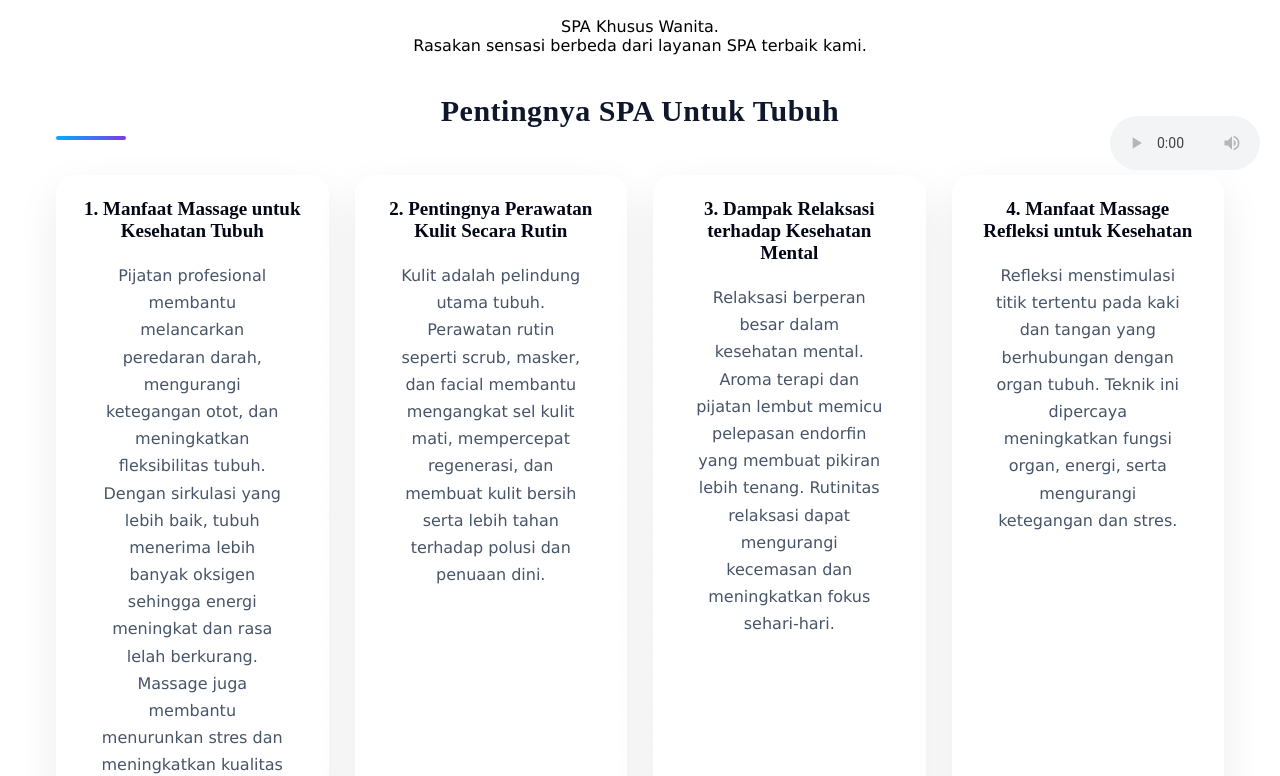
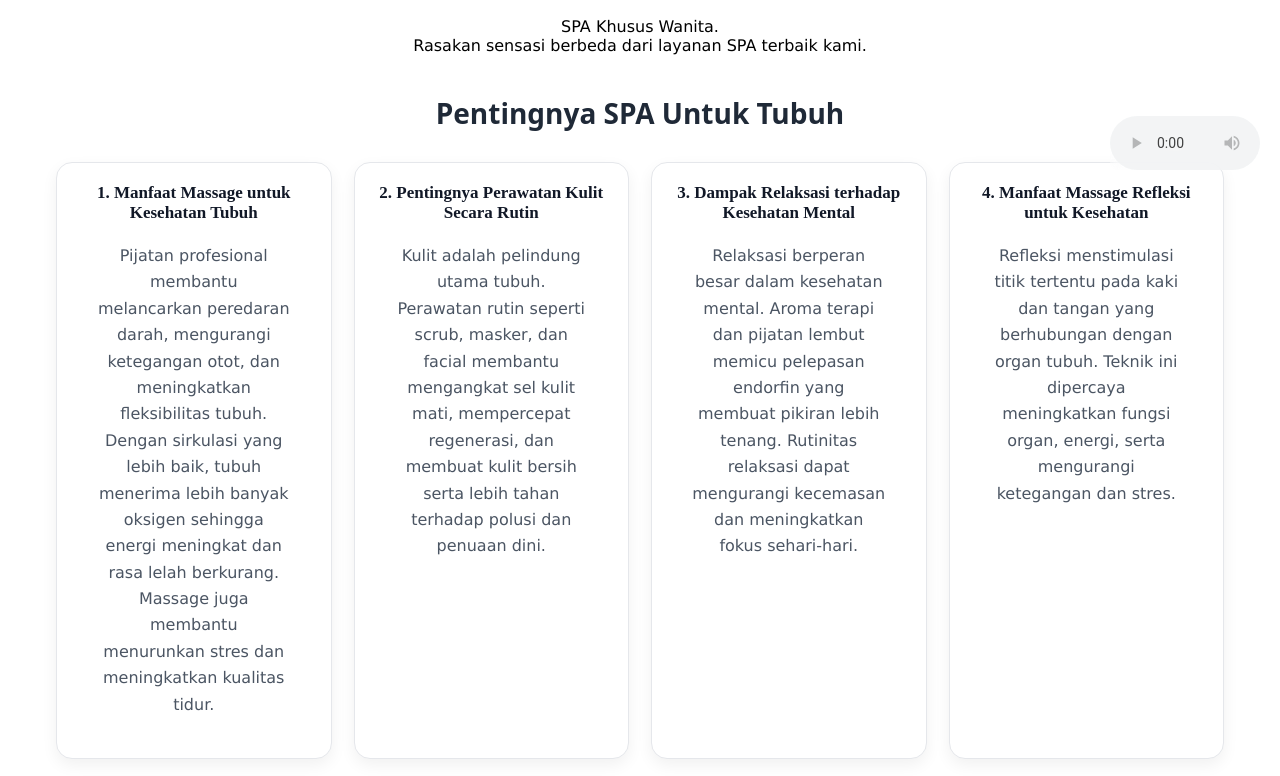
Before and after one commit to fathiirmaulanaa/spanirmala, a plain HTML site: page index.html in a window 1280 px wide. Shown: the part 610-1386 px from the top of the page. Drawn offline with Linux system fonts and the light colour scheme.

Commit message:
style bruuhhh

```diff
--- a/style.css
+++ b/style.css
@@ -138,87 +138,51 @@ header {
 
 /*Awal card1*/
 /* TITLE */
+/* TITLE */
 .title1 {
-  font-size: 30px;
-  font-weight: 700;
-  letter-spacing: 0.5px;
-  color: #0f172a;
-  margin-bottom: 25px;
-  position: relative;
-}
-
-.title1::after {
-  content: "";
-  width: 70px;
-  height: 4px;
-  background: linear-gradient(90deg, #00aeff, #7c3aed);
-  display: block;
-  margin-top: 8px;
-  border-radius: 999px;
+  font-size: 28px;
+  font-weight: 600;
+  color: #1f2937;
+  margin-bottom: 20px;
+  font-family: system-ui, -apple-system, "Segoe UI", sans-serif;
 }
 
 /* CONTAINER */
 .cards1-container {
   display: grid;
   grid-template-columns: repeat(auto-fit, minmax(260px, 1fr));
-  gap: 26px;
+  gap: 22px;
   padding: 10px 0;
 }
 
 /* CARD */
 .card1 {
-  background: linear-gradient(
-    145deg,
-    rgba(255,255,255,0.85),
-    rgba(255,255,255,0.6)
-  );
-  backdrop-filter: blur(12px);
-  padding: 22px;
-  border-radius: 20px;
-  border: 1px solid rgba(255,255,255,0.4);
-  box-shadow: 0 15px 40px rgba(0,0,0,0.08);
-  transition: all 0.35s ease;
-  position: relative;
-  overflow: hidden;
-}
-
-/* GLOW EFFECT */
-.card1::before {
-  content: "";
-  position: absolute;
-  inset: 0;
-  background: linear-gradient(
-    120deg,
-    transparent,
-    rgba(0,174,255,0.15),
-    transparent
-  );
-  opacity: 0;
-  transition: opacity 0.4s ease;
-}
-
-.card1:hover::before {
-  opacity: 1;
+  background: #ffffff;
+  padding: 20px;
+  border-radius: 16px;
+  border: 1px solid #e5e7eb;
+  box-shadow: 0 6px 16px rgba(0,0,0,0.06);
+  transition: transform 0.25s ease, box-shadow 0.25s ease;
 }
 
 .card1:hover {
-  transform: translateY(-10px) scale(1.02);
-  box-shadow: 0 30px 60px rgba(0,174,255,0.25);
+  transform: translateY(-4px);
+  box-shadow: 0 12px 24px rgba(0,0,0,0.10);
 }
 
 /* TITLE CARD */
 .card1 h3 {
-  font-size: 19px;
+  font-size: 17px;
   font-weight: 600;
-  margin-bottom: 10px;
-  color: #020617;
+  margin-bottom: 8px;
+  color: #111827;
 }
 
 /* TEXT */
 .card1 p {
-  font-size: 14.5px;
-  line-height: 1.7;
-  color: #475569;
+  font-size: 14px;
+  line-height: 1.65;
+  color: #4b5563;
 }
 
 
```
